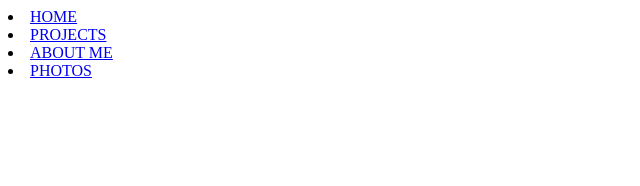
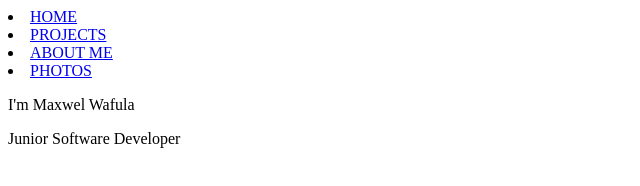
Before and after one commit to Maxwel5/Max-portfolio-page, a plain HTML site: page index.html in a window 1280 px wide. Shown: the whole page, without its empty margins (0-640 px from the left). Drawn offline with Linux system fonts and the light colour scheme.

Commit message:
providing <p> tag

```diff
--- a/index.html
+++ b/index.html
@@ -12,6 +12,8 @@
     </nav>
 </div>
 <body>
+    <p>I'm Maxwel Wafula</p>
+    <p>Junior Software Developer</p>
 
 </body>
 </html>
```
